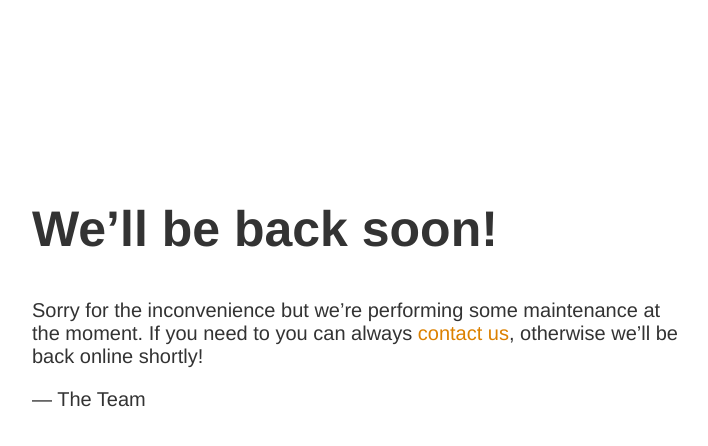
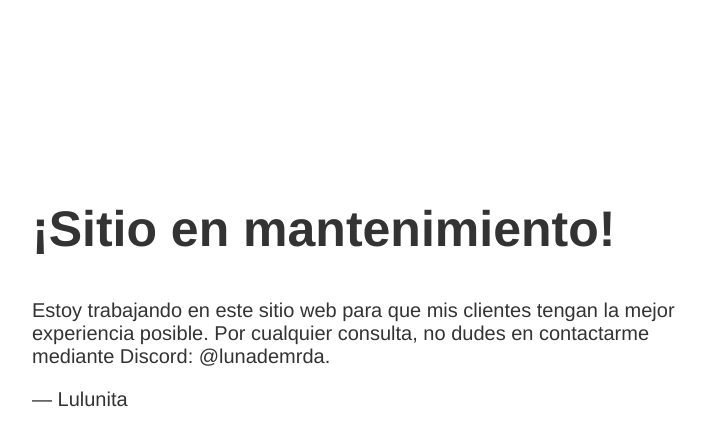
Before and after one commit to LuniLuniLuniLuni/ldm, a Jekyll site: the page index.html, which Jekyll copies as it is, in a window 1280 px wide. Shown: the top 446 px of the page, without its empty margins (283-991 px from the left). Built offline with Jekyll 4.4.1, drawn with Linux system fonts in a browser that asks for light colours.

Commit message:
Update index.html

```diff
--- a/index.html
+++ b/index.html
@@ -10,9 +10,9 @@
 </style>
 
 <article>
-    <h1>We&rsquo;ll be back soon!</h1>
+    <h1>¡Sitio en mantenimiento!</h1>
     <div>
-        <p>Sorry for the inconvenience but we&rsquo;re performing some maintenance at the moment. If you need to you can always <a href="mailto:#">contact us</a>, otherwise we&rsquo;ll be back online shortly!</p>
-        <p>&mdash; The Team</p>
+        <p>Estoy trabajando en este sitio web para que mis clientes tengan la mejor experiencia posible. Por cualquier consulta, no dudes en contactarme mediante Discord: @lunademrda.</p>
+        <p>&mdash; Lulunita</p>
     </div>
 </article>
```
